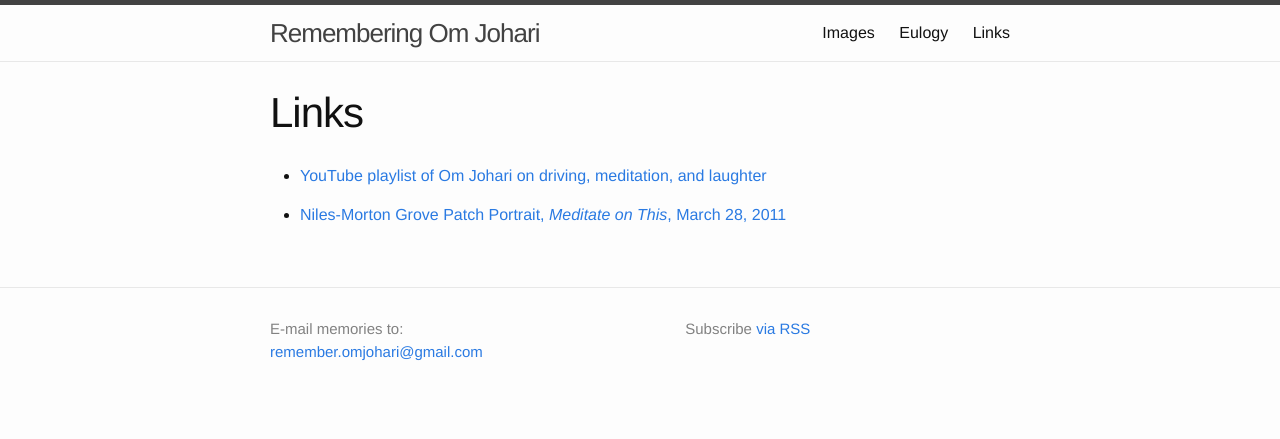
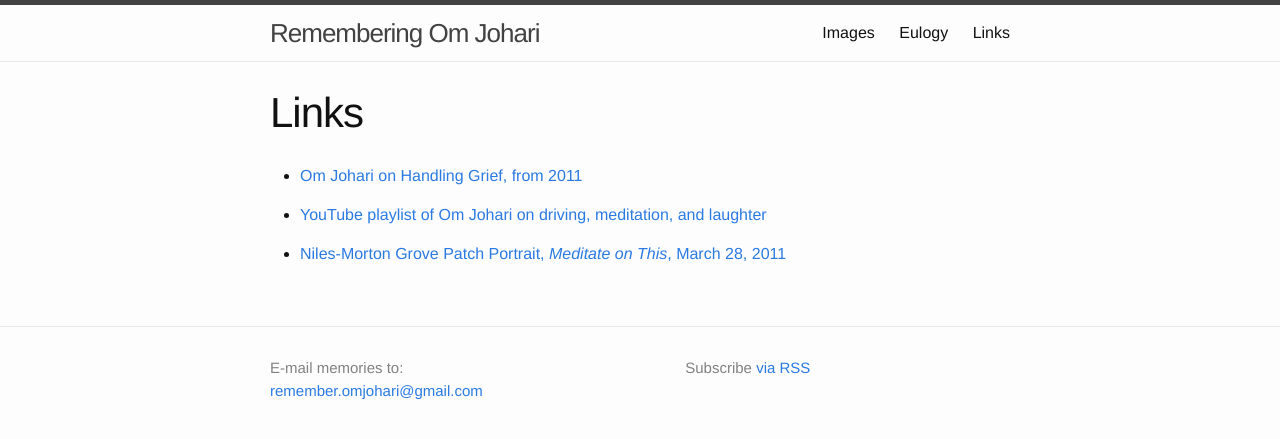
Before and after one commit to remember-omjohari/remember-omjohari.github.io, a Jekyll site: the page built from links.md, in a window 1280 px wide. Shown: the top 439 px of the page. Built offline with Jekyll 4.4.1, drawn with Linux system fonts in a browser that asks for light colours.

Commit message:
added Handling Grief essay

```diff
--- a/links.md
+++ b/links.md
@@ -4,6 +4,8 @@ title: Links
 permalink: /links/
 ---
 
+* [Om Johari on Handling Grief, from 2011]({{ site.baseurl }}/assets/handling_grief.pdf)
+
 * [YouTube playlist of Om Johari on driving, meditation, and laughter](https://www.youtube.com/playlist?list=PLWRmuRIHKYB-HOEOee15EGEEUucA2fpZL)
 
 * [Niles-Morton Grove Patch Portrait, *Meditate on This*, March 28, 2011](http://patch.com/illinois/niles/patch-portrait-meditate-on-this)
```
Also changed, not shown: 1 other file.
